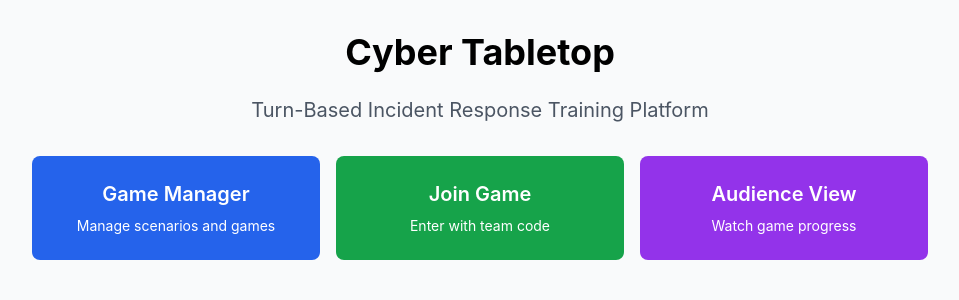
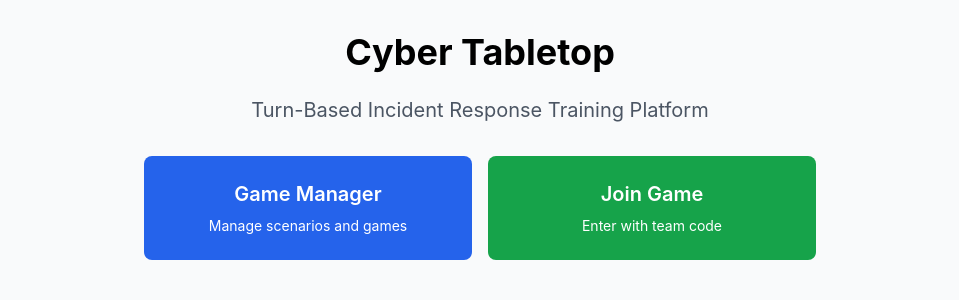
Before and after one commit to zerop0wn/tabletop, a React (Vite) app in the folder frontend/: page / in a window 1280 px wide. Shown: the top 300 px of the page, without its empty margins (160-1119 px from the left). Built offline with nearby package versions, Linux system fonts and the light colour scheme; no server answers.

Commit message:
Remove audience view tile from homepage

```diff
--- a/frontend/src/App.tsx
+++ b/frontend/src/App.tsx
@@ -17,7 +17,7 @@
             <div className="max-w-4xl mx-auto text-center">
               <h1 className="text-4xl font-bold mb-6">Cyber Tabletop</h1>
               <p className="text-xl text-gray-600 mb-8">Turn-Based Incident Response Training Platform</p>
-              <div className="grid grid-cols-1 md:grid-cols-3 gap-4">
+              <div className="grid grid-cols-1 md:grid-cols-2 gap-4 max-w-2xl mx-auto">
                 <a href="/gm/login" className="p-6 bg-blue-600 text-white rounded-lg hover:bg-blue-700">
                   <h2 className="text-xl font-semibold mb-2">Game Manager</h2>
                   <p className="text-sm">Manage scenarios and games</p>
@@ -25,10 +25,6 @@
                 <a href="/play/join" className="p-6 bg-green-600 text-white rounded-lg hover:bg-green-700">
                   <h2 className="text-xl font-semibold mb-2">Join Game</h2>
                   <p className="text-sm">Enter with team code</p>
-                </a>
-                <a href="/audience/demo" className="p-6 bg-purple-600 text-white rounded-lg hover:bg-purple-700">
-                  <h2 className="text-xl font-semibold mb-2">Audience View</h2>
-                  <p className="text-sm">Watch game progress</p>
                 </a>
               </div>
             </div>
```
